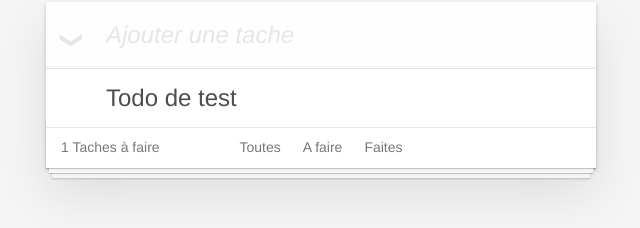
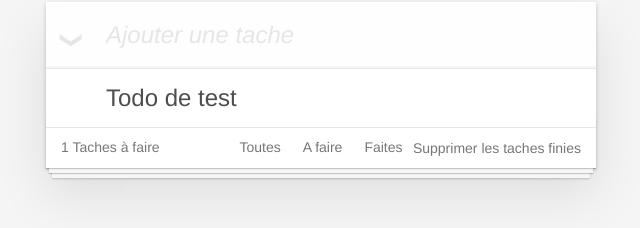
Before and after one commit to jesikaAz/Todo, a Vue app: page /#/ in a window 1280 px wide. Shown: the part 128-356 px from the top of the page, without its empty margins (319-959 px from the left). Built offline with nearby package versions, Linux system fonts and the light colour scheme.

Commit message:
Delete all
Suppression des taches finies

```diff
--- a/src/components/Todos.vue
+++ b/src/components/Todos.vue
@@ -25,6 +25,7 @@
                 <li><a href="#" class=":{selected: filter === 'todo'}" @click.prevent = "filter = 'todo'" >A faire</a></li>
                 <li><a href="#" class=":{selected: filter === 'done'}" @click.prevent = "filter = 'done'" >Faites</a></li>
             </ul>
+            <button class="clear-completed" v-show="completed" @click.prevent ="deleteCompleted">Supprimer les taches finies </button>
         </footer>
     </section>
 </template>
@@ -51,6 +52,9 @@
             },
             deleteTodo (todo) {
                 this.todos = this.todos.filter(i => i !== todo)
+            },
+            deleteCompleted () {
+                this.todos = this.todos.filter(todo => !todo.completed)
             }
         },
         computed : {
@@ -65,9 +69,10 @@
                     }
                 },
 
-            remaining () {
-               return this.todos.filter(todo => !todo.completed).length
-            },
+            remaining () { return this.todos.filter(todo => !todo.completed).length },
+
+            completed () { return this.todos.filter(todo => !todo.completed).length },
+
             hasTodos () {
                 return this.todos.length > 0
             },
```
